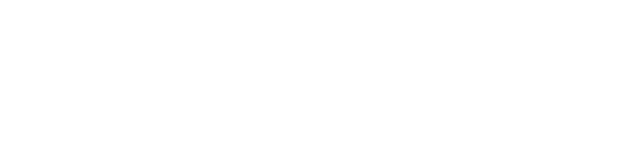
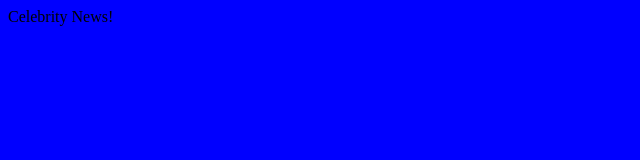
Before and after one commit to smperilla/SEIProjectOneDesign, a plain HTML site: page index.html in a window 1280 px wide. Shown: the whole page, without its empty margins (0-640 px from the left). Drawn offline with nearby package versions, Linux system fonts and the light colour scheme.

```diff
--- a/css/style.css
+++ b/css/style.css
@@ -0,0 +1,3 @@
+body {
+    background-color: blue;
+}
--- a/index.html
+++ b/index.html
@@ -1,10 +1,12 @@
 <!DOCTYPE html>
 <html lang="en">
 <head>
+   Celebrity News!
     <meta charset="UTF-8">
     <meta name="viewport" content="width=device-width, initial-scale=1.0">
     <script src="https://code.jquery.com/jquery-3.7.0.min.js"></script>
     <script defer src="./js/script.js"></script>
+    <link rel="stylesheet" type="text/css" href="css/style.css">
     <title>Document</title>
 </head>
 <body>
```
